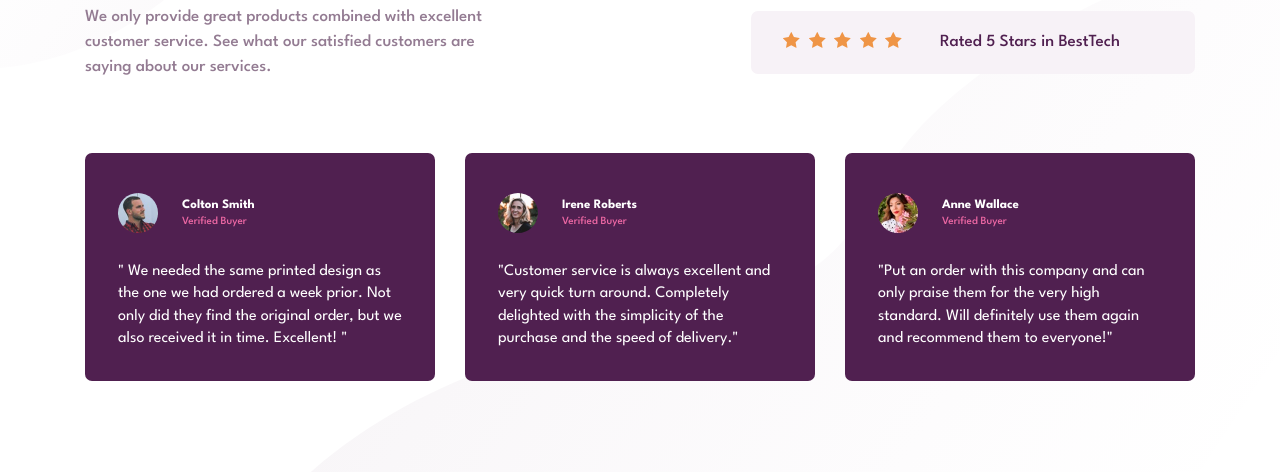
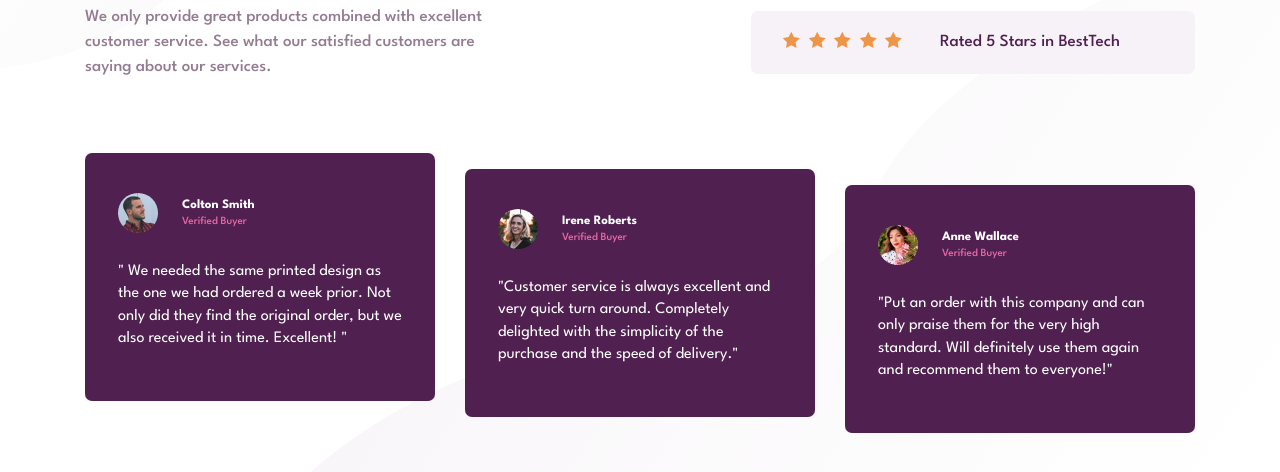
Before and after one commit to mostafamohamed1/Social-proof-section, a plain HTML site: page index.html in a window 1280 px wide. Shown: the part 294-766 px from the top of the page. Drawn offline with Linux system fonts and the light colour scheme.

Commit message:
#> Modify Css

```diff
--- a/scss/_components/_card.scss
+++ b/scss/_components/_card.scss
@@ -2,12 +2,22 @@
 @use "../_abstract/mixins" as *;
 
 .customer {
+  --mt: 1.6rem;
   padding-inline: 3.3rem;
   padding-block: 4rem 3rem;
   max-width: 35rem;
+  height: 24.8rem;
 
   background-color: $primary-magenta;
   border-radius: 0.7rem;
+
+  &:nth-child(2) {
+    margin-top: var(--mt);
+  }
+
+  &:nth-child(3) {
+    margin-top: calc(var(--mt) * 2);
+  }
 
   @include breakpoint {
     margin-block-end: 2rem;
--- a/scss/_components/_review.scss
+++ b/scss/_components/_review.scss
@@ -11,6 +11,7 @@
   background-color: $natural-light-magenta;
   border-radius: 0.7rem;
   max-width: 44.4rem;
+
 
   @include breakpoint {
     padding-block: 1.6rem;
```
Also changed, not shown: css/main.min.css, 1 other file.
